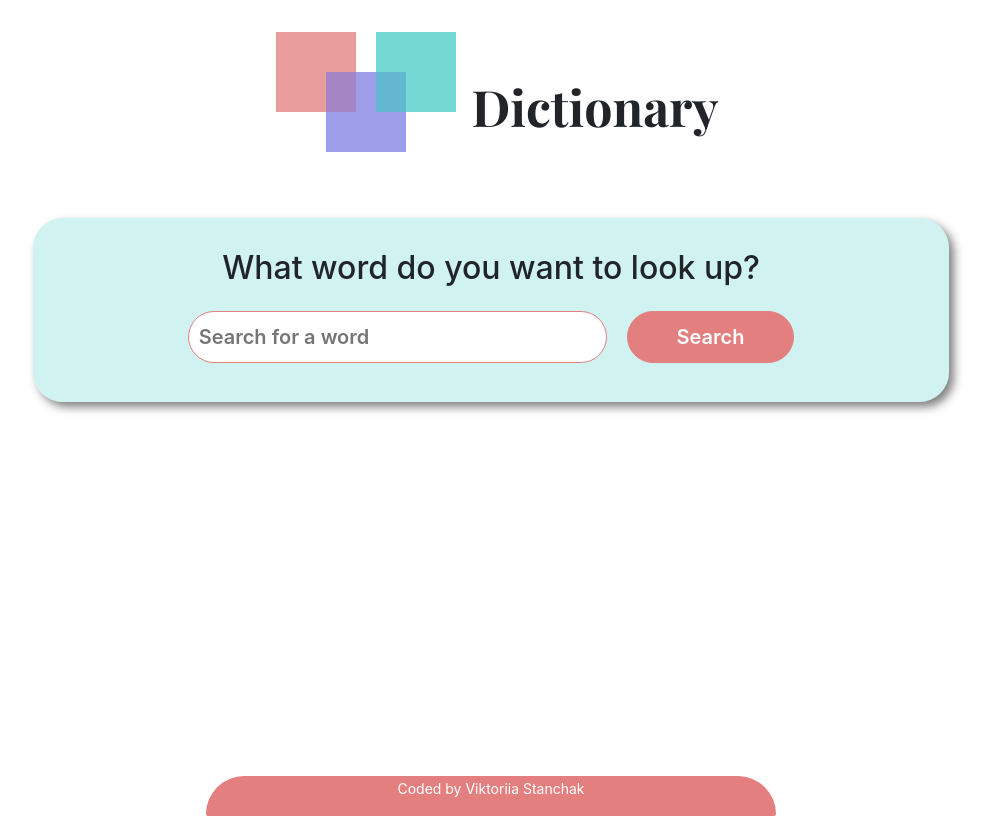
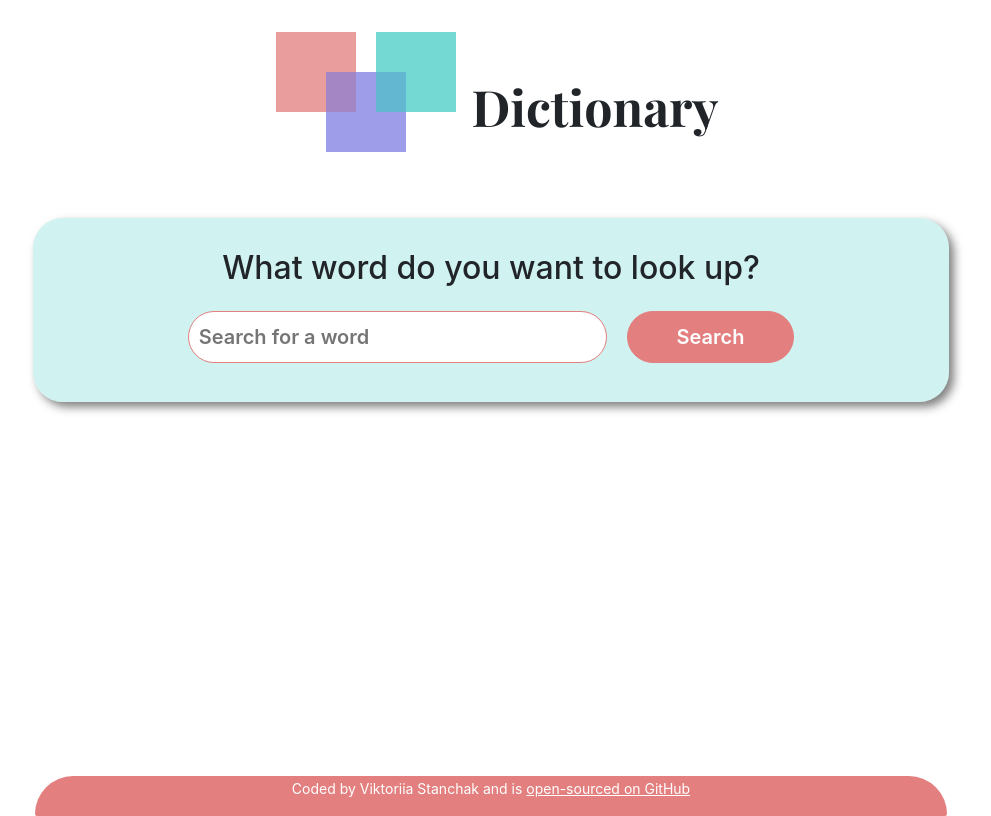
Before and after one commit to Victorynm/dictionary-project, a React (Create React App) app: page / in a window 1280 px wide. Shown: the whole page, without its empty margins (149-1140 px from the left). Built offline with nearby package versions, Linux system fonts and the light colour scheme.

Commit message:
changed footer

```diff
--- a/src/App.css
+++ b/src/App.css
@@ -15,7 +15,7 @@
 }
 
 .App div.footer {
-	width: 50%;
+	width: 80%;
 	height: 40px;
 	text-align: center;
 	align-items: center;
@@ -27,3 +27,7 @@
 	padding-top: 30px;
 	color: #fff;
 }
+
+.App a {
+	color: #fff;
+}
--- a/src/App.js
+++ b/src/App.js
@@ -22,7 +22,16 @@
 			</div>
 			<footer className="row justify-content-center align-items-end">
 				<div className="col col-1 footer">
-					<small>Coded by Viktoriia Stanchak</small>
+					<small>
+						Coded by Viktoriia Stanchak and is{" "}
+						<a
+							href="https://github.com/Victorynm/dictionary-project"
+							target="_blank"
+							rel="noreferrer"
+						>
+							open-sourced on GitHub
+						</a>
+					</small>
 				</div>
 			</footer>
 		</div>
```
